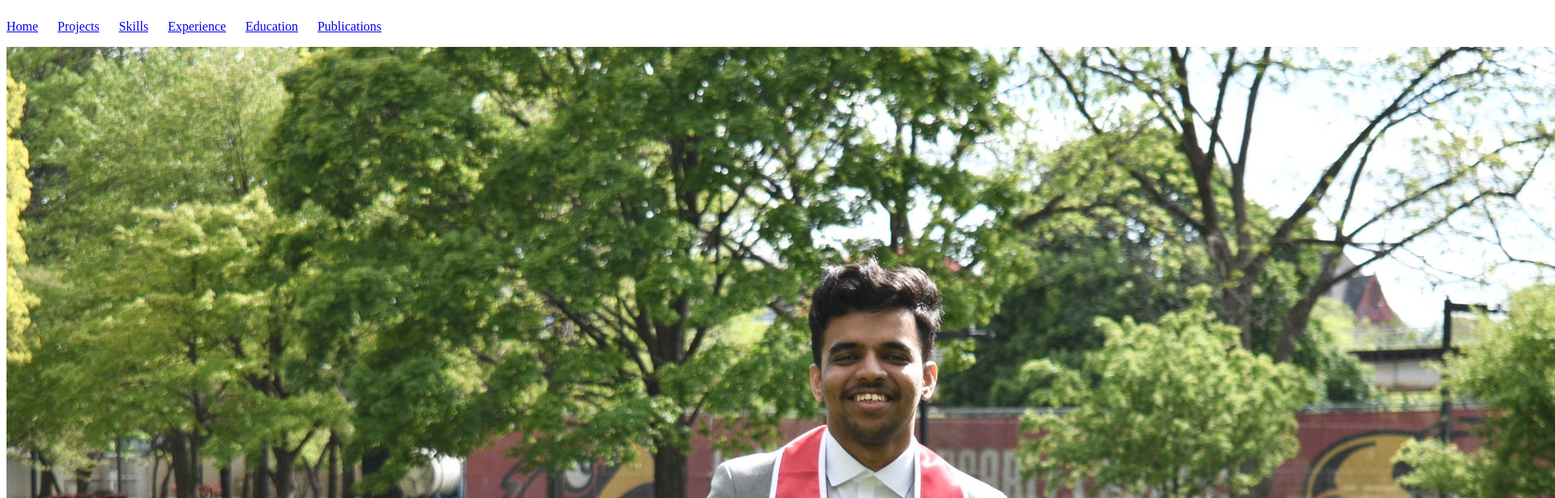
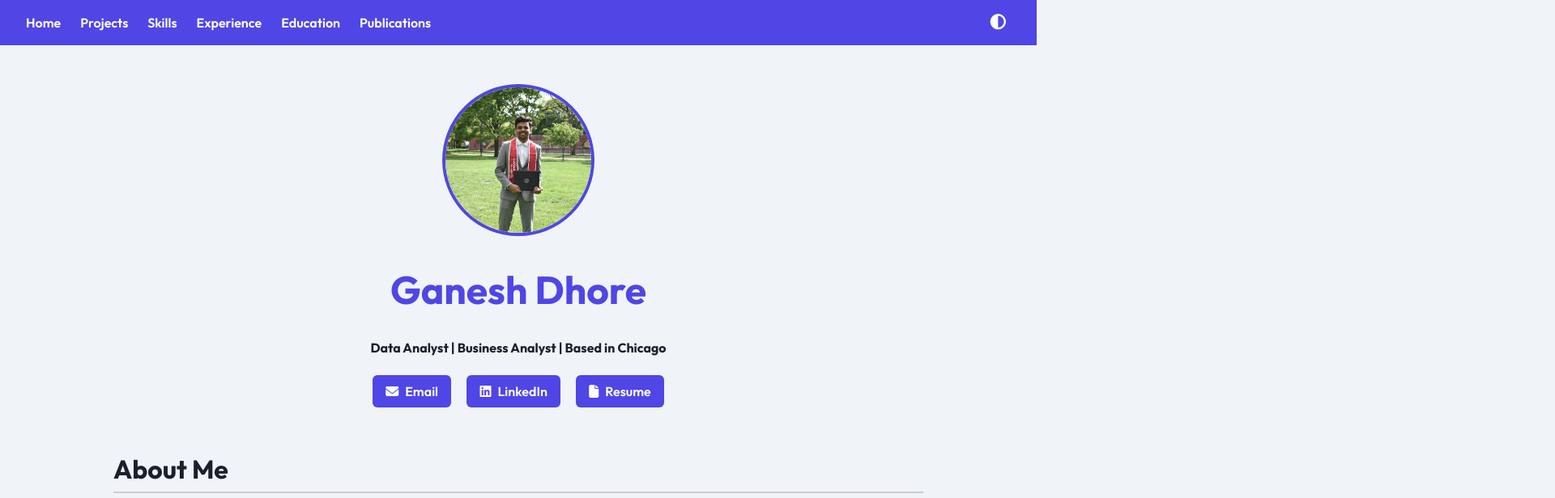
Before and after one commit to GaneshDhore/ganeshdhore.github.io, a plain HTML site: page index.html in a window 1280 px wide. Shown: the top 616 px of the page at 81% size, 1920 px wide, since content can reach past the window. Drawn offline with Linux system fonts and the light colour scheme.

Commit message:
Update index.html

```diff
--- a/index.html
+++ b/index.html
@@ -7,27 +7,130 @@
   <link href="https://fonts.googleapis.com/css2?family=Outfit:wght@400;600;700&display=swap" rel="stylesheet">
   <script src="https://kit.fontawesome.com/a076d05399.js" crossorigin="anonymous"></script>
   <style>
+    :root {
+      --bg-light: #f0f4f8;
+      --text-light: #1a202c;
+      --bg-dark: #1a202c;
+      --text-dark: #f7fafc;
+      --accent: #4f46e5;
+    }
+    html[data-theme="light"] {
+      background-color: var(--bg-light);
+      color: var(--text-light);
+    }
+    html[data-theme="dark"] {
+      background-color: var(--bg-dark);
+      color: var(--text-dark);
+    }
     body {
-      transition: background 0.3s, color 0.3s;
+      font-family: 'Outfit', sans-serif;
+      margin: 0;
+      padding: 0;
+      transition: background-color 0.3s, color 0.3s;
     }
     nav {
+      background: var(--accent);
+      color: white;
+      padding: 1rem 2rem;
       display: flex;
       justify-content: space-between;
       align-items: center;
+      position: sticky;
+      top: 0;
+      z-index: 1000;
     }
     nav ul {
       display: flex;
       gap: 1.5rem;
       list-style: none;
+      margin: 0;
       padding: 0;
     }
+    nav ul li a {
+      color: white;
+      font-weight: 600;
+      text-decoration: none;
+    }
     .theme-toggle {
-      background: transparent;
+      background: none;
       border: none;
       color: white;
       font-size: 1.2rem;
       cursor: pointer;
-      padding-right: 1rem;
+    }
+    .container {
+      max-width: 1000px;
+      margin: 0 auto;
+      padding: 2rem 1rem;
+    }
+    header {
+      text-align: center;
+    }
+    h1 {
+      font-size: 3rem;
+      color: var(--accent);
+    }
+    h2 {
+      font-size: 2rem;
+      margin-top: 3rem;
+      border-bottom: 2px solid #ccc;
+      padding-bottom: 0.5rem;
+    }
+    .btn {
+      background: var(--accent);
+      color: white;
+      padding: 10px 16px;
+      border-radius: 6px;
+      font-weight: 600;
+      margin: 0.5rem;
+      text-decoration: none;
+      display: inline-flex;
+      align-items: center;
+      gap: 0.5rem;
+    }
+    .btn:hover {
+      background: #6366f1;
+    }
+    .hero-image {
+      width: 180px;
+      height: 180px;
+      border-radius: 50%;
+      object-fit: cover;
+      margin-top: 1rem;
+      border: 4px solid var(--accent);
+    }
+    section {
+      margin-bottom: 3rem;
+    }
+    .card {
+      background: white;
+      padding: 1rem;
+      border-radius: 10px;
+      box-shadow: 0 2px 10px rgba(0,0,0,0.05);
+      margin-top: 1rem;
+      transition: transform 0.3s;
+    }
+    [data-theme="dark"] .card {
+      background: #2d3748;
+    }
+    .card:hover {
+      transform: translateY(-4px);
+    }
+    .skills-grid {
+      display: grid;
+      grid-template-columns: repeat(auto-fit, minmax(220px, 1fr));
+      gap: 1rem;
+    }
+    .skill-box {
+      background: #fff;
+      border-radius: 8px;
+      padding: 1rem;
+      font-weight: 600;
+      box-shadow: 0 1px 5px rgba(0,0,0,0.1);
+    }
+    [data-theme="dark"] .skill-box {
+      background: #2d3748;
+      color: white;
     }
   </style>
 </head>
@@ -41,7 +144,7 @@
       <li><a href="#education">Education</a></li>
       <li><a href="#publications">Publications</a></li>
     </ul>
-    <button class="theme-toggle" onclick="toggleTheme()"><i class="fas fa-moon"></i></button>
+    <button class="theme-toggle" onclick="toggleTheme()" title="Toggle Theme"><i class="fas fa-adjust"></i></button>
   </nav>
 
   <div class="container" id="home">
```
